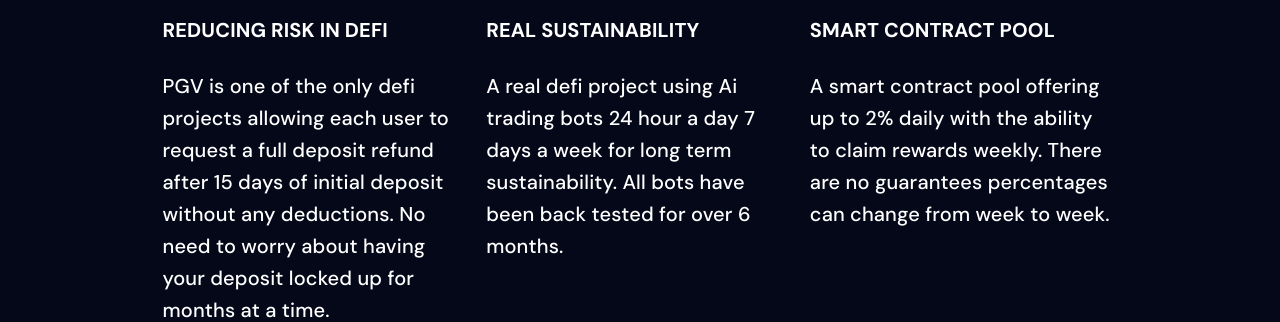
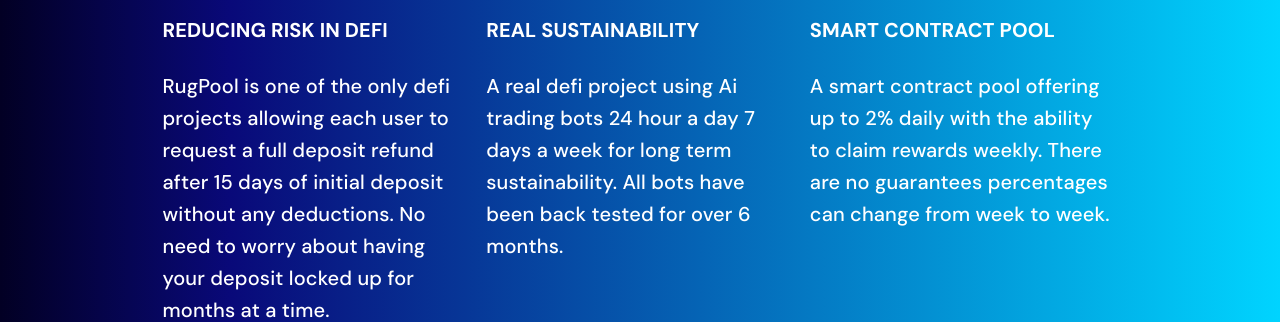
Before and after one commit to TheBlockchainGuru/Dapp-RPool-staking, a React (Create React App) app: page / in a window 1280 px wide. Shown: the part 630-952 px from the top of the page. Built offline with nearby package versions, Linux system fonts and the light colour scheme.

Commit message:
change token name

```diff
--- a/src/components/Info.js
+++ b/src/components/Info.js
@@ -8,7 +8,7 @@
       <Box
         sx={{
           background:
-            "linear-gradient(90deg, rgba(2,0,36,1) 0%, rgba(9,9,121,1) 18%, rgb(123 228 255) 100%));",
+            "linear-gradient(90deg, rgba(2,0,36,1) 0%, rgba(9,9,121,1) 18%, rgba(0,212,255,1) 100%);",
         }}
       >
         <Stack
@@ -27,10 +27,10 @@
               REDUCING RISK IN DEFI
             </Typography>
             <Typography variant="h6" sx={{ textAlign: "left", my: 3 }}>
-              PGV is one of the only defi projects allowing each user to request
-              a full deposit refund after 15 days of initial deposit without any
-              deductions. No need to worry about having your deposit locked up
-              for months at a time.
+              RugPool is one of the only defi projects allowing each user to
+              request a full deposit refund after 15 days of initial deposit
+              without any deductions. No need to worry about having your deposit
+              locked up for months at a time.
             </Typography>
           </Box>
           <Box sx={{ flex: 1 }}>
```
